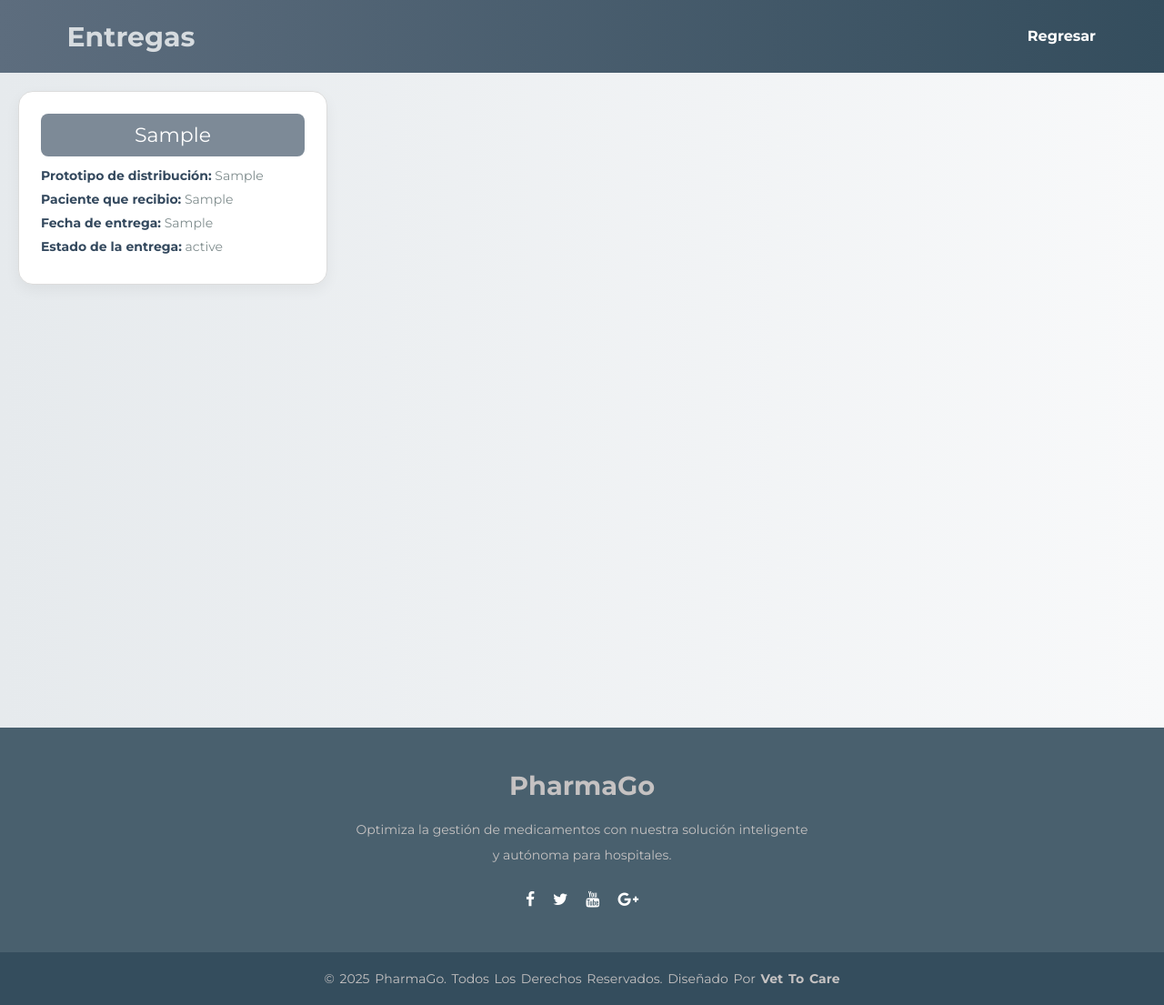
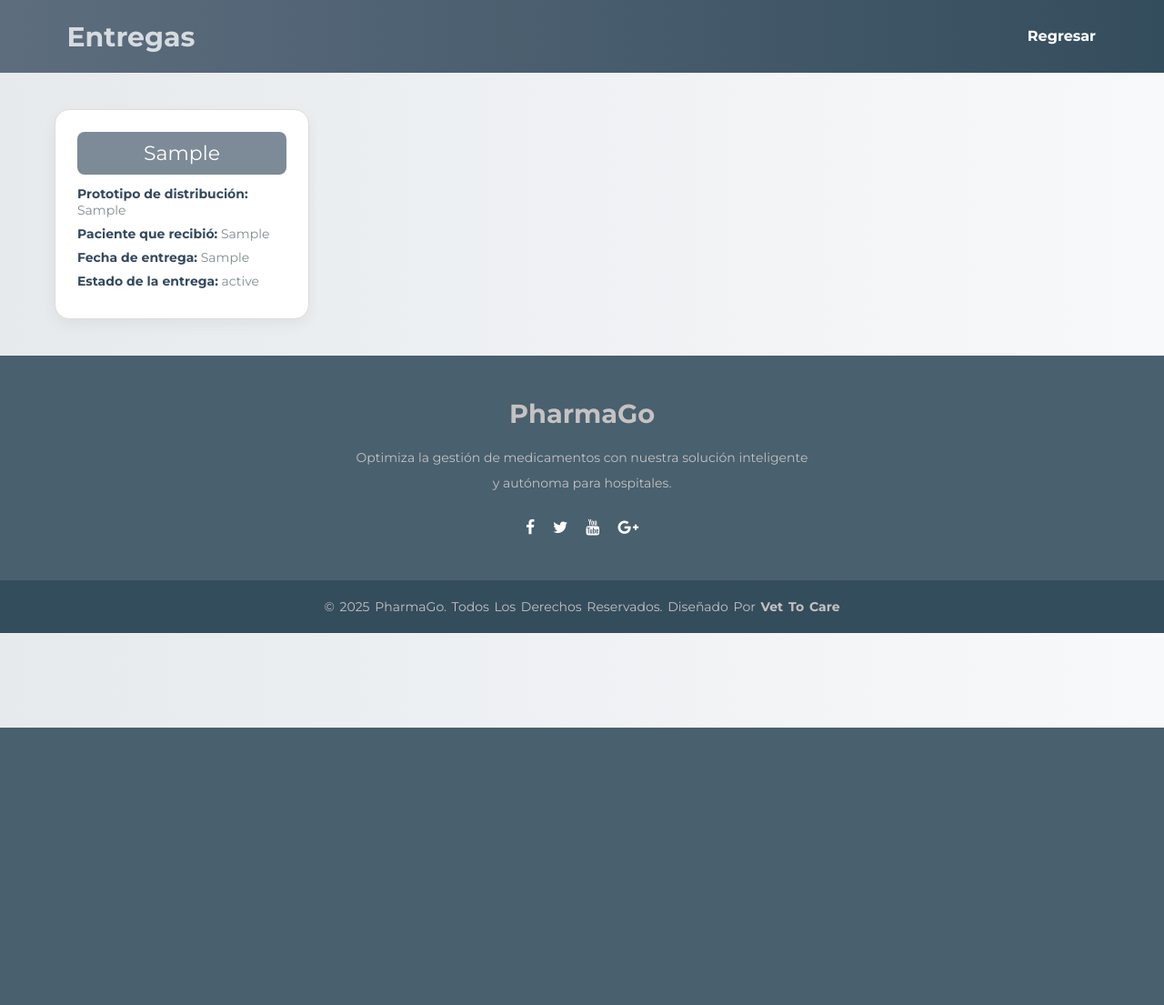
Before and after one commit to CarToCare/PharmaGo, a Django app: page /entregas/ in a window 1280 px wide. Shown: the whole page at 91% size. After the commit the page ends 800 px from the top, so only its background shows below. Run offline with Django 5.2, Linux system fonts and the light colour scheme; tables that the repository leaves empty hold one stand-in row (values such as "Sample post"); a database or web service that is not in the repository returns one stand-in record (values such as "Sample title"); some libraries are stand-ins or nearby versions.

Commit message:
contenedores adaptados en entregas

```diff
--- a/ourproyecto/pag/static/entregas.css
+++ b/ourproyecto/pag/static/entregas.css
@@ -104,6 +104,59 @@
     top: 8px;
 }
 
+/*Otros estilos de las cards */
+.container-fluid2 {
+    display: flex;
+    justify-content: center;
+    align-items: center;
+    padding: 20px;
+}
+
+.card-container {
+    display: grid;
+    grid-template-columns: repeat(auto-fill, minmax(250px, 1fr));
+    gap: 20px;
+    max-width: 1200px;
+    margin: 0 auto;
+}
+
+.card {
+    background-color: #ffffff;
+    border-radius: 16px;
+    padding: 24px;
+    width: 100%;
+    max-width: 280px;
+    border: 1px solid #dcdcdc;
+    box-shadow: 0 6px 16px rgba(0, 0, 0, 0.05);
+    transition: transform 0.3s ease, box-shadow 0.3s ease;
+}
+
+.card:hover {
+    transform: translateY(-5px);
+    box-shadow: 0 12px 24px rgba(0, 0, 0, 0.1);
+}
+
+.card .title {
+    background: rgba(93, 109, 126, 0.8);
+    color: #fff;
+    font-size: 22px;
+    padding: 10px;
+    border-radius: 8px;
+    margin-bottom: 12px;
+    text-align: center;
+}
+
+.card .field {
+    font-size: 14px;
+    color: #7f8c8d;
+    margin-bottom: 8px;
+}
+
+.card .field strong {
+    color: #34495e;
+}
+
+
 /* Footer */
 .footer{
     width: auto;
--- a/ourproyecto/pag/templates/entregas.html
+++ b/ourproyecto/pag/templates/entregas.html
@@ -25,7 +25,6 @@
 </head>
 <body>
 
-<div class="container-fluid">
     <div class="container">
         <h2><box-icon type='solid' name='timer' size='40px'  color="#d6dbdf" class="icono-usuario"></box-icon> Entregas</h2>
         <ul>
@@ -34,24 +33,19 @@
         </ul>
     </div>
 
-    {% for entrega in entregas%}
-    <div class="card">
-        <div class="title">{{entrega.idEntrega}}</div>
-        <div class="field">
-            <strong>Prototipo de distribución:</strong> {{entrega.idPrototipo}}
-        </div>
-        <div class="field">
-            <strong>Paciente que recibio:</strong> {{entrega.idPaciente}}
-        </div>
-        <div class="field">
-            <strong>Fecha de entrega:</strong> {{entrega.registroEntrega}}
-        </div>
-        <div class="field">
-            <strong>Estado de la entrega:</strong> {{entrega.estadoEntrega}}
+    <div class="container-fluid2">
+        <div class="card-container">
+            {% for entrega in entregas %}
+            <div class="card">
+                <div class="title">{{ entrega.idEntrega }}</div>
+                <div class="field"><strong>Prototipo de distribución:</strong> {{ entrega.idPrototipo }}</div>
+                <div class="field"><strong>Paciente que recibió:</strong> {{ entrega.idPaciente }}</div>
+                <div class="field"><strong>Fecha de entrega:</strong> {{ entrega.registroEntrega }}</div>
+                <div class="field"><strong>Estado de la entrega:</strong> {{ entrega.estadoEntrega }}</div>
+            </div>
+            {% endfor %}
         </div>
     </div>
-    {% endfor %}
-</div>
 
 <footer class="footer">
     <div class="footer-content">
```
